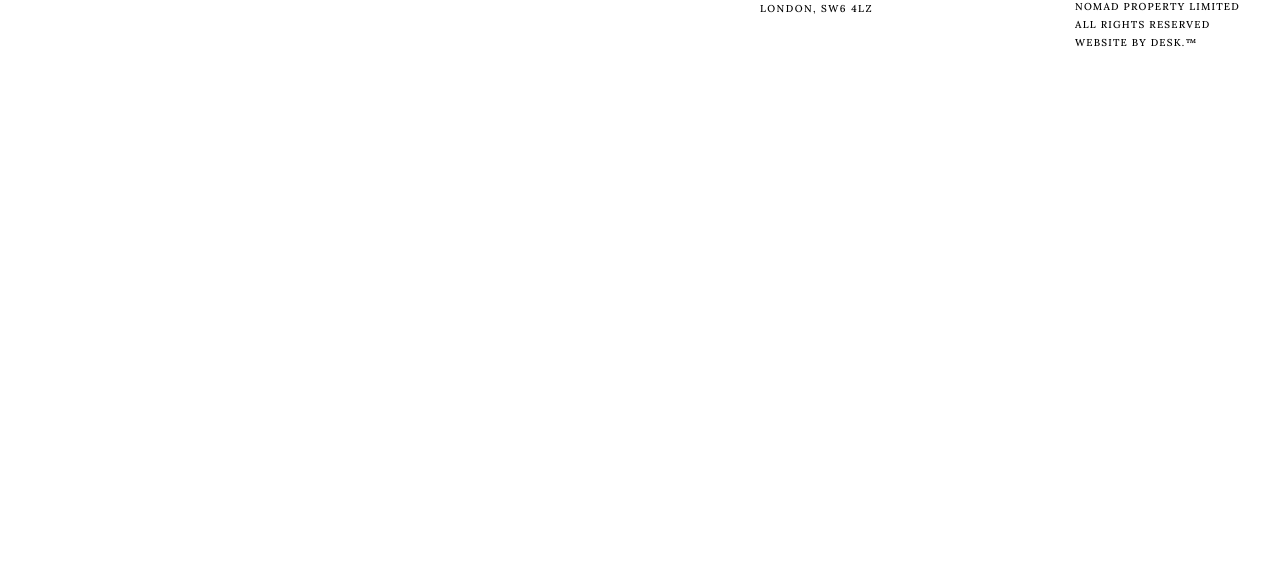
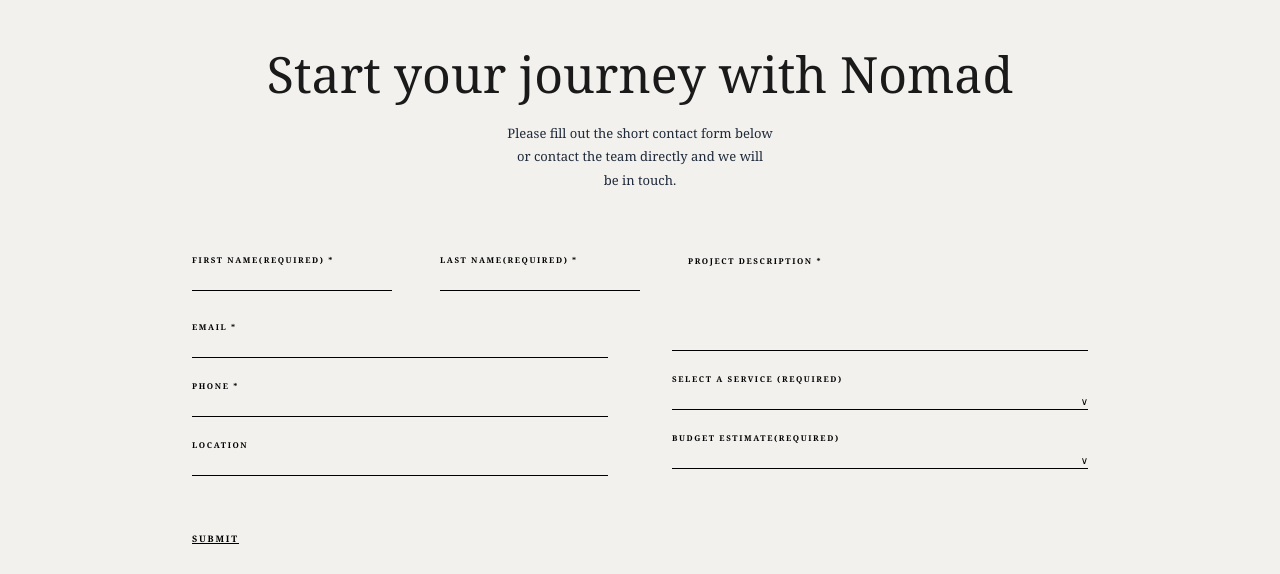
Before and after one commit to 404annas/nomad-devs, a Next.js app: page /projects in a window 1280 px wide. Shown: the part 3226-3800 px from the top of the page. Before the commit the page ends 3326 px from the top, so only its background shows below. Built offline with nearby package versions, Linux system fonts and the light colour scheme.

Commit message:
contactform in private client is completed

```diff
--- a/src/app/projects/page.tsx
+++ b/src/app/projects/page.tsx
@@ -2,6 +2,7 @@
 import Latest from '@/components/Projects/Latest/Latest'
 import Portfolio from '@/components/Projects/Portfolio/Portfolio'
 import Progress from '@/components/Projects/Progress/Progress'
+import ContactForm from '@/components/Private/ContactForm' // Naya component import kiya
 
 const page = () => {
   return (
@@ -10,6 +11,7 @@
       <Progress />
       <Latest />
       <Portfolio />
+      <ContactForm /> {/* Yahan add kar diya */}
     </div>
   )
 }
--- /dev/null
+++ b/src/components/Private/ContactForm.tsx
@@ -0,0 +1,98 @@
+const ContactForm = () => {
+  return (
+    <section className="bg-[#f2f1ee] py-20 px-10 lg:px-32 min-h-screen flex flex-col justify-center font-serif">
+
+      {/* Header Section */}
+      <div className="text-center mb-16">
+        <h2 className="text-[32px] md:text-[50px] text-[#1a1a1a] mb-4 leading-tight">
+          Start your journey with Nomad
+        </h2>
+        <p className="text-[12px] md:text-[13px] text-gray-800 leading-[1.8] max-w-sm mx-auto">
+          Please fill out the short contact form below<br />
+          or contact the team directly and we will<br />
+          be in touch.
+        </p>
+      </div>
+
+      {/* Form Section */}
+      <form className="max-w-4xl mx-auto w-full">
+
+
+        <div className="flex flex-wrap items-end gap-x-12 gap-y-6 mb-8">
+
+          <div className="border-b border-black w-full md:w-[200px]">
+            <label className="block text-[8px] font-bold uppercase tracking-[0.2em] mb-0.5 leading-none">FIRST NAME(REQUIRED) *</label>
+            <input type="text" className="w-full bg-transparent outline-none text-xs leading-none py-0" required />
+          </div>
+
+          <div className="border-b border-black w-full md:w-[200px]">
+            <label className="block text-[8px] font-bold uppercase tracking-[0.2em] mb-0.5 leading-none">LAST NAME(REQUIRED) *</label>
+            <input type="text" className="w-full bg-transparent outline-none text-xs leading-none py-0" required />
+          </div>
+
+          <div className="flex-1 min-w-[200px]">
+            <label className="block text-[8px] font-bold uppercase tracking-[0.2em] mb-0.5 leading-none">PROJECT DESCRIPTION *</label>
+            <input type="text" className="w-full bg-transparent outline-none text-xs leading-none py-0" required />
+          </div>
+        </div>
+
+
+        <div className="grid grid-cols-1 md:grid-cols-2 gap-x-16 gap-y-6">
+
+          <div className="space-y-6">
+            <div className="border-b border-black">
+              <label className="block text-[8px] font-bold uppercase tracking-[0.2em] mb-0.5 leading-none">EMAIL *</label>
+              <input type="email" className="w-full bg-transparent outline-none text-xs py-0 leading-none" required />
+            </div>
+            <div className="border-b border-black">
+              <label className="block text-[8px] font-bold uppercase tracking-[0.2em] mb-0.5 leading-none">PHONE *</label>
+              <input type="tel" className="w-full bg-transparent outline-none text-xs py-0 leading-none" required />
+            </div>
+            <div className="border-b border-black">
+              <label className="block text-[8px] font-bold uppercase tracking-[0.2em] mb-0.5 leading-none">LOCATION</label>
+              <input type="text" className="w-full bg-transparent outline-none text-xs py-0 leading-none" />
+            </div>
+          </div>
+
+          <div className="space-y-6">
+
+            <div className="h-[28px] border-b border-black hidden md:block"></div>
+
+            <div className="relative border-b border-black">
+              <label className="block text-[8px] font-bold uppercase tracking-[0.2em] mb-0.5 leading-none">SELECT A SERVICE (REQUIRED)</label>
+              <select className="w-full bg-transparent outline-none appearance-none text-xs py-0 leading-none cursor-pointer" required defaultValue="">
+                <option value="" disabled></option>
+                <option>NEW BUILD</option>
+                <option>HOUSE RENOVATION</option>
+                <option>APPARTMANT RENOVATION</option>
+                <option>INTERIOR DESIGN</option>
+              </select>
+              <span className="absolute right-0 bottom-0 text-[10px] pointer-events-none">∨</span>
+            </div>
+
+            <div className="relative border-b border-black">
+              <label className="block text-[8px] font-bold uppercase tracking-[0.2em] mb-0.5 leading-none">BUDGET ESTIMATE(REQUIRED)</label>
+              <select className="w-full bg-transparent outline-none appearance-none text-xs py-0 leading-none cursor-pointer" required defaultValue="">
+                <option value="" disabled></option>
+                <option>75000000</option>
+                <option>200000</option>
+                <option>50000000</option>
+                <option>60000000</option>
+              </select>
+              <span className="absolute right-0 bottom-0 text-[10px] pointer-events-none">∨</span>
+            </div>
+          </div>
+        </div>
+
+        {/* SUBMIT Button */}
+        <div className="mt-12 text-left">
+          <button type="submit" className="text-[9px] font-bold uppercase tracking-[0.2em] border-b border-black pb-0 leading-none hover:opacity-50 transition-all">
+            SUBMIT
+          </button>
+        </div>
+      </form>
+    </section>
+  );
+};
+
+export default ContactForm;
```
